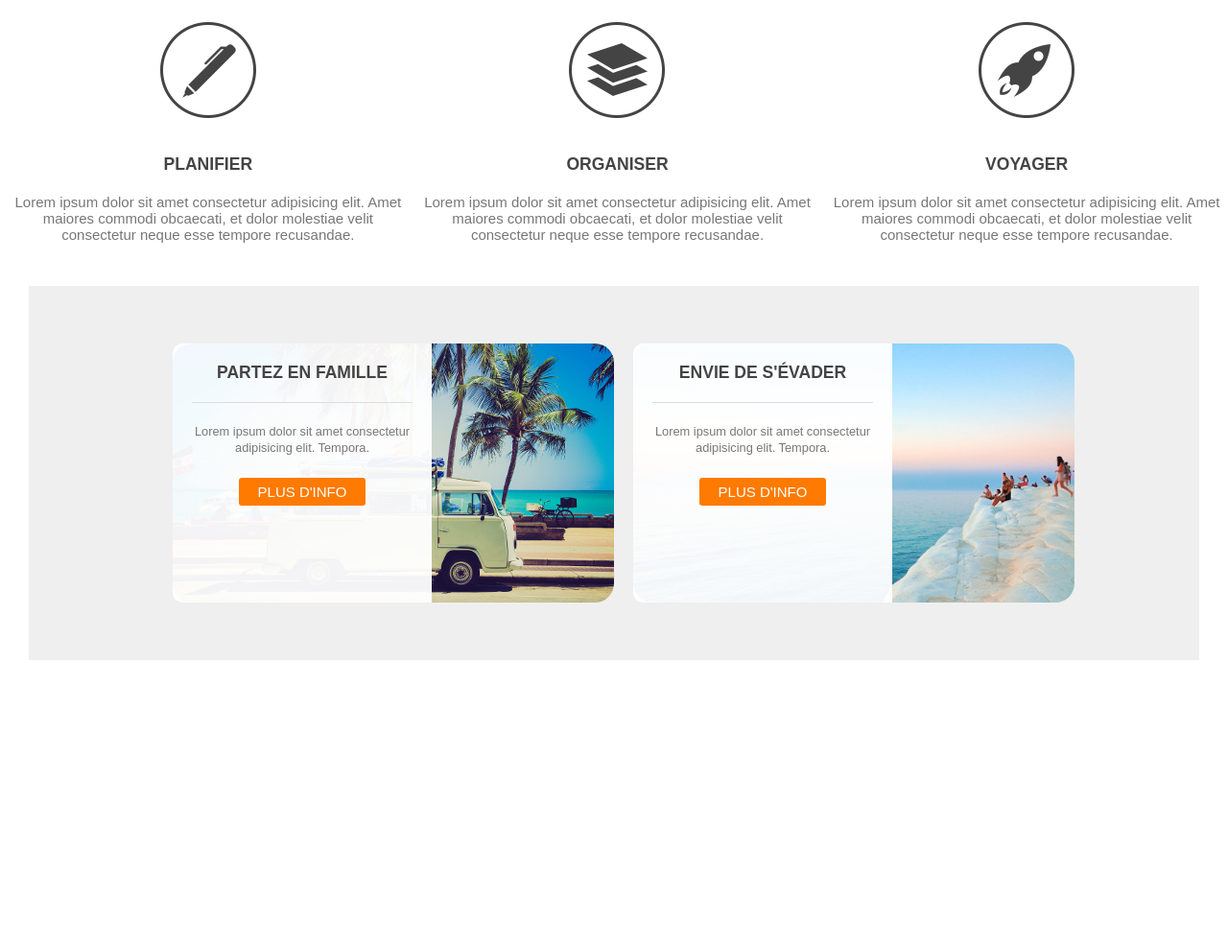
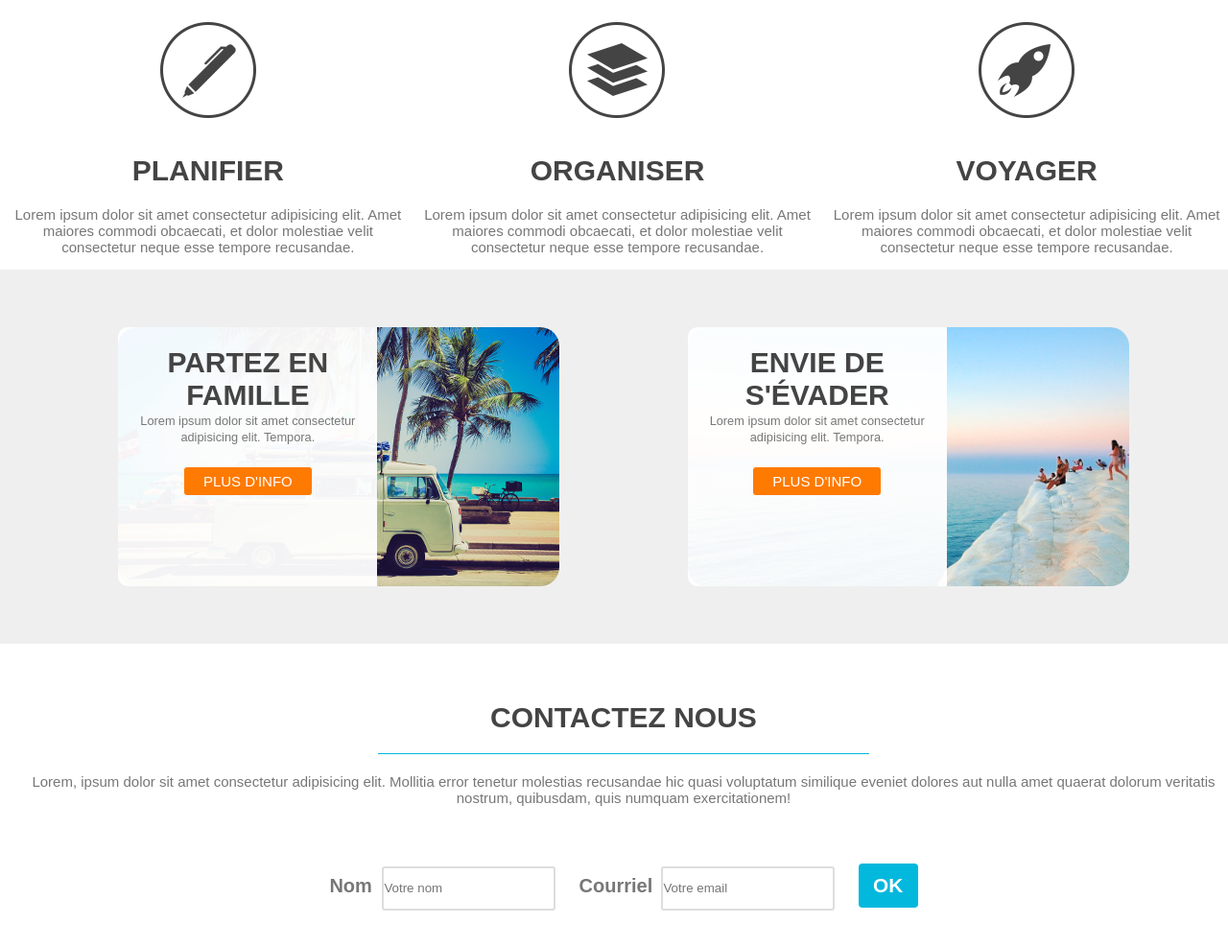
Before and after one commit to Sergio-bzh/travel-agency-training, a plain HTML site: page index.html in a window 1280 px wide. Shown: the part 727-1714 px from the top of the page at 96% size. Before the commit the page ends 1445 px from the top, so only its background shows below. Drawn offline with Linux system fonts and the light colour scheme.

Commit message:
CONTENT & STYLE : Contact section and some responsive verifications

```diff
--- a/index.html
+++ b/index.html
@@ -69,6 +69,17 @@
     </section>
     <section id="contact">
       <div class="wrapper">
+        <h3>Contactez nous</h3>
+        <p>
+          Lorem, ipsum dolor sit amet consectetur adipisicing elit. Mollitia error tenetur molestias recusandae hic quasi voluptatum similique eveniet dolores aut nulla amet quaerat dolorum veritatis nostrum, quibusdam, quis numquam exercitationem!
+        </p>
+        <form action="truc.php" method="post">
+          <label for="name">Nom </label>
+          <input type="text" id="name" placeholder="Votre nom">
+          <label for="email">Courriel</label>
+          <input type="email" id="email" placeholder="Votre email">
+          <input type="subm" value="OK" class="validation">
+        </form>
       </div>
     </section>
   </main>
--- a/style.css
+++ b/style.css
@@ -12,7 +12,7 @@ body {
   font-size: 15px;
 }
 
-h1, h2, h3, a {
+h1, h2, h3, h4, a {
   color: #444;
   text-transform: uppercase;
 }
@@ -24,6 +24,10 @@ h1 {
 
 h2 {
   font-size: 3.33rem ;
+}
+
+h3 {
+  font-size: 2em;
 }
 
 ul {
@@ -185,7 +189,7 @@ Le prof a créé des IDs pour les logos de chaque étape
 
 /* MAIN POSIBILITIES */
 #posibilities {
-  margin: 30px;
+  width: 100vw;
   background-color: #efefef;
   padding: 60px 0;
 
@@ -193,7 +197,7 @@ Le prof a créé des IDs pour les logos de chaque étape
 
 #posibilities .wrapper {
   display: flex;
-  justify-content: center;
+  justify-content: space-evenly;
 }
 
 #posibilities article {
@@ -225,7 +229,7 @@ Le prof a créé des IDs pour les logos de chaque étape
   text-align: center; /* proposition du prof MIEUX adaptée que ma solution */
 }
 
-.overlay h3 {
+.overlay h4 {
   border-bottom: 1px solid #ddd;
   padding-bottom: 20px;
   margin-bottom: 20px;
@@ -237,7 +241,6 @@ Le prof a créé des IDs pour les logos de chaque étape
   color: #fff;
   padding: 6px 20px;
   border-radius: 3px;
-  /* margin-left: 9px; */
 }
 
 .info-button:hover {
@@ -251,6 +254,60 @@ Le prof a créé des IDs pour les logos de chaque étape
 /* #posibilities .wrapper:last-child {
   background-image: url(images/article-image-2.jpg);
 } */
+
+
+/* MAIN CONTACT */
+
+#contact {
+  padding: 60px 0;
+  text-align: center;
+}
+
+#contact h3 {
+  width: 40%;
+  border-bottom: 1px solid #02b8dd;
+  margin: 0 auto 20px;
+  padding-bottom: 20px;
+}
+
+form {
+  margin: 60px 0 20px 0;
+}
+
+label {
+  font-weight: bold;
+  font-size: 20px;
+  margin-right: 5px;
+  color: #777;
+}
+input[type="email"], input[type="text"] {
+  margin-right: 20px;
+  line-height: 42px;
+  border: 2px solid #ddd;
+  border-radius: 3px;
+}
+
+.validation {
+  color: #fff;
+  font-size: 1.3rem;
+  font-weight: bold;
+  padding: 11px;
+  background-color: #02b8dd;
+  border-style: none;
+  border-radius: 4px;
+  text-align: center;
+  width: 40px;
+}
+
+.validation:hover {
+  color: #fff;
+  background-color: #444;
+}
+
+/* FOOTER */
+
+
+
 
 /* MEDIA */
 @media screen and (max-width: 885px) {
@@ -287,7 +344,7 @@ Le prof a créé des IDs pour les logos de chaque étape
     #main-image h2 {
       font-size: 2rem;
     }
-    h3 {
+    h4 {
       font-size: 1.7rem;
     }
     #steps .wrapper {
@@ -301,5 +358,14 @@ Le prof a créé des IDs pour les logos de chaque étape
       width: 100vw;
       margin-top: 10px;
     }
+    form {
+      display: flex;
+      flex-direction: column;
+      align-items: center;
+    }
+    input[type="email"], input[type="text"] {
+      width: 75vw;
+      margin-bottom: 10px;
+    }
   }
 }
```
